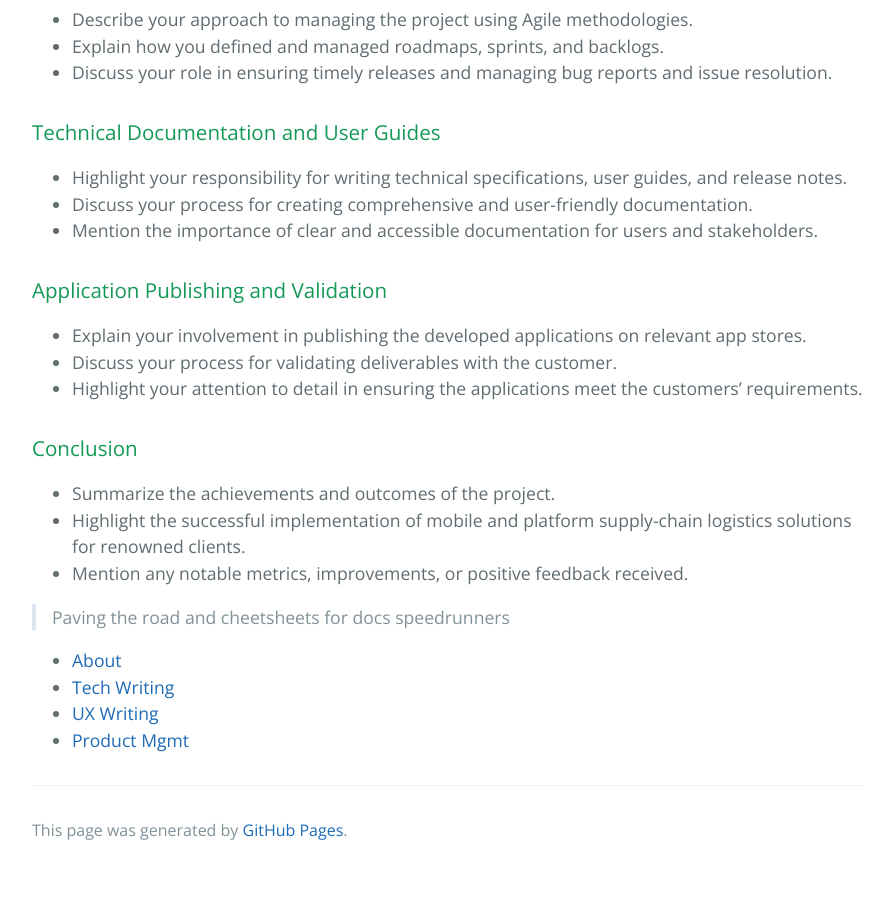
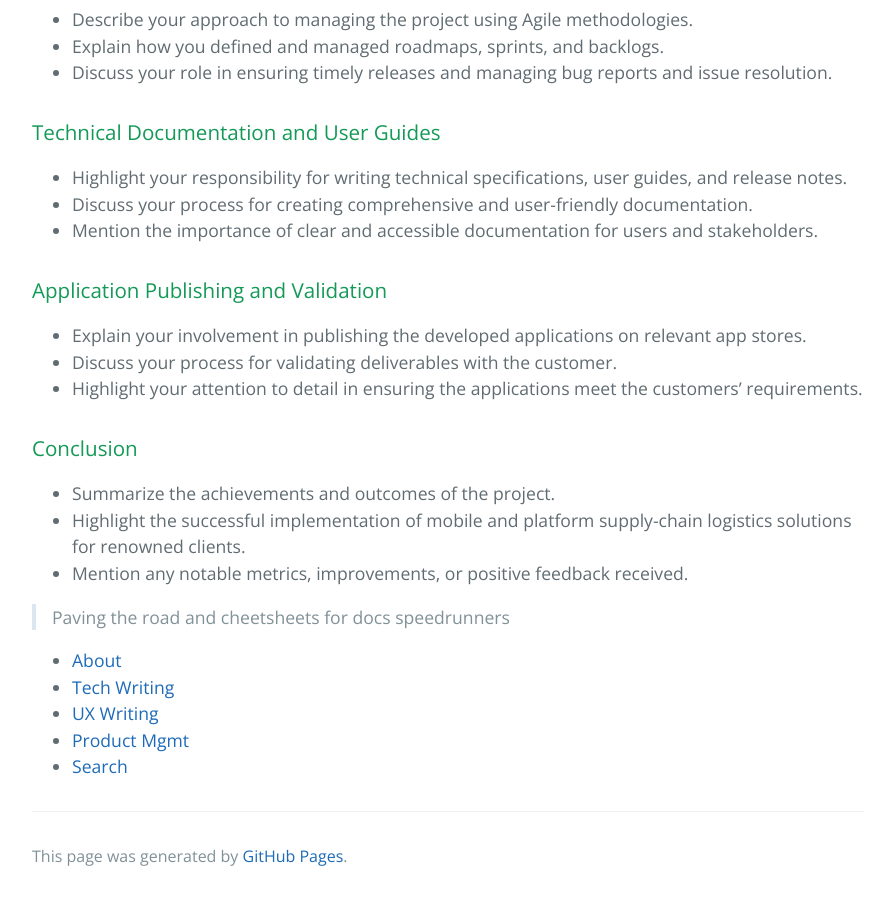
Before and after one commit to BigStepIdiomas/bigstepidiomas.github.io, a Jekyll site: the page built from index.md, in a window 1280 px wide and 900 px high, scrolled down 2505 px. Shown: the whole window, without its empty margins (192-1085 px from the left). Built offline with Jekyll 4.4.1, drawn with Linux system fonts in a browser that asks for light colours; before the commit the page ends 3379 px from its top, so only the background shows below that.

Commit message:
commit - adding jekyll -search functionality + index.md

```diff
--- a/index.md
+++ b/index.md
@@ -149,3 +149,4 @@ Provide your contact details, such as email address or social media profiles, fo
 - [Tech Writing](techwriting.md)
 - [UX Writing](uxwriting.md)
 - [Product Mgmt](productmgmt.md)
+- [Search](search.html)
```
